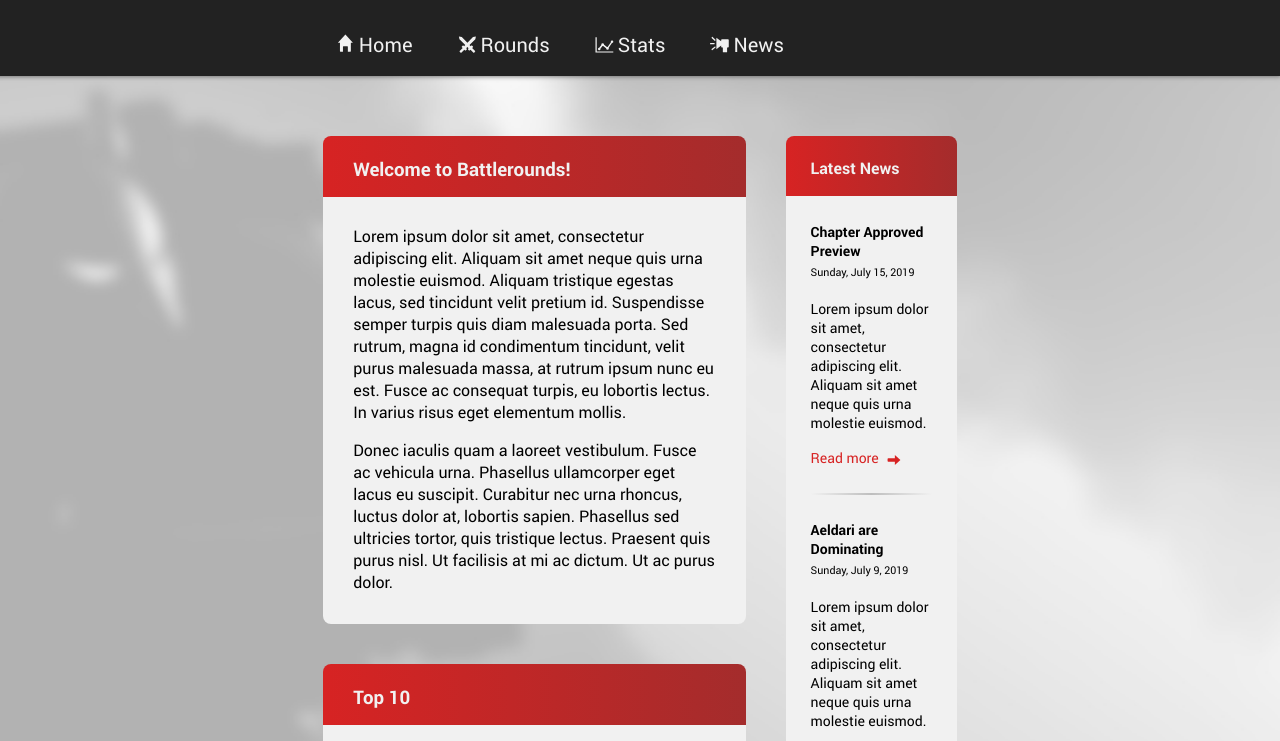
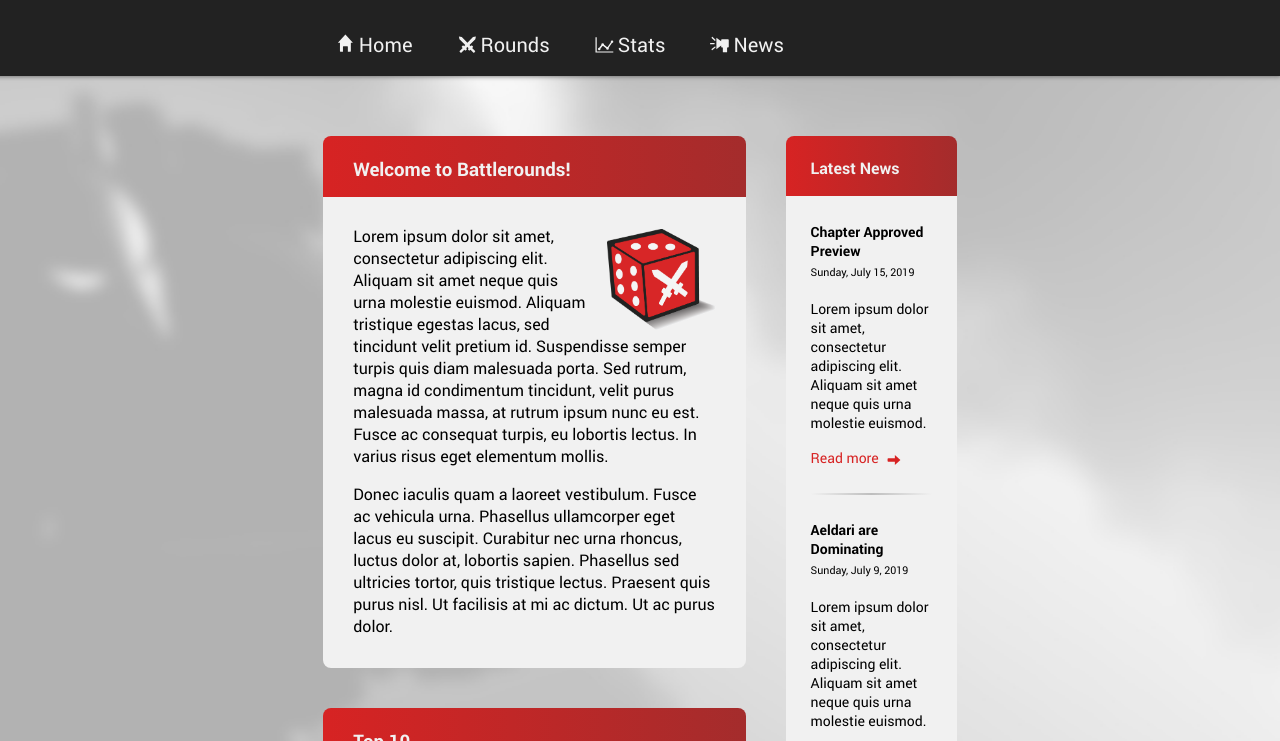
Before and after one commit to CorruptedValor/Tides-of-War, a React app in the folder client/: page / in a window 1280 px wide. Shown: the top 741 px of the page. Built offline with nearby package versions, Linux system fonts and the light colour scheme; no server answers.

Commit message:
Added favicon and front page image

```diff
--- a/client/src/components/landingPage/MarketingBlurb.js
+++ b/client/src/components/landingPage/MarketingBlurb.js
@@ -2,6 +2,7 @@ import React from 'react';
 
 import '../styles/style.css'
 import '../styles/main.css'
+import DiceImage from '../Images/DiceImage.png';
 
 const MarketingBlurb = () => {
     return(
@@ -13,6 +14,10 @@ const MarketingBlurb = () => {
                 <h3 className = "boxTitle">Welcome to Battlerounds!</h3>
             </div>
             <div className="box" id="roundbox">
+                <div class="ContentImage">
+                <img src={DiceImage} style={{width: '30%', float: 'right'}}/>
+                </div>
+
                 <p>Lorem ipsum dolor sit amet, consectetur adipiscing elit. Aliquam sit amet neque quis urna molestie euismod. Aliquam tristique egestas lacus, sed tincidunt velit pretium id. Suspendisse semper turpis quis diam malesuada porta. Sed rutrum, magna id condimentum tincidunt, velit purus malesuada massa, at rutrum ipsum nunc eu est. Fusce ac consequat turpis, eu lobortis lectus. In varius risus eget elementum mollis.</p>
                 <p />
                 <p>Donec iaculis quam a laoreet vestibulum. Fusce ac vehicula urna. Phasellus ullamcorper eget lacus eu suscipit. Curabitur nec urna rhoncus, luctus dolor at, lobortis sapien. Phasellus sed ultricies tortor, quis tristique lectus. Praesent quis purus nisl. Ut facilisis at mi ac dictum. Ut ac purus dolor.</p>
--- a/client/src/components/styles/style.css
+++ b/client/src/components/styles/style.css
@@ -245,6 +245,13 @@ a {
     color: #F1F1F1;
 }
 
+.ContentImage img {
+  padding-top: 20px;
+  padding-left: 20px;
+  display: block !important;
+  margin:auto !important;
+}
+
 #grad {
 		height: 60px;
 		background: linear-gradient(-90deg, #A42C2C, #d72323);
```
Also changed, not shown: client/public/favicon.ico, client/src/components/Images/DiceImage.png (added).
